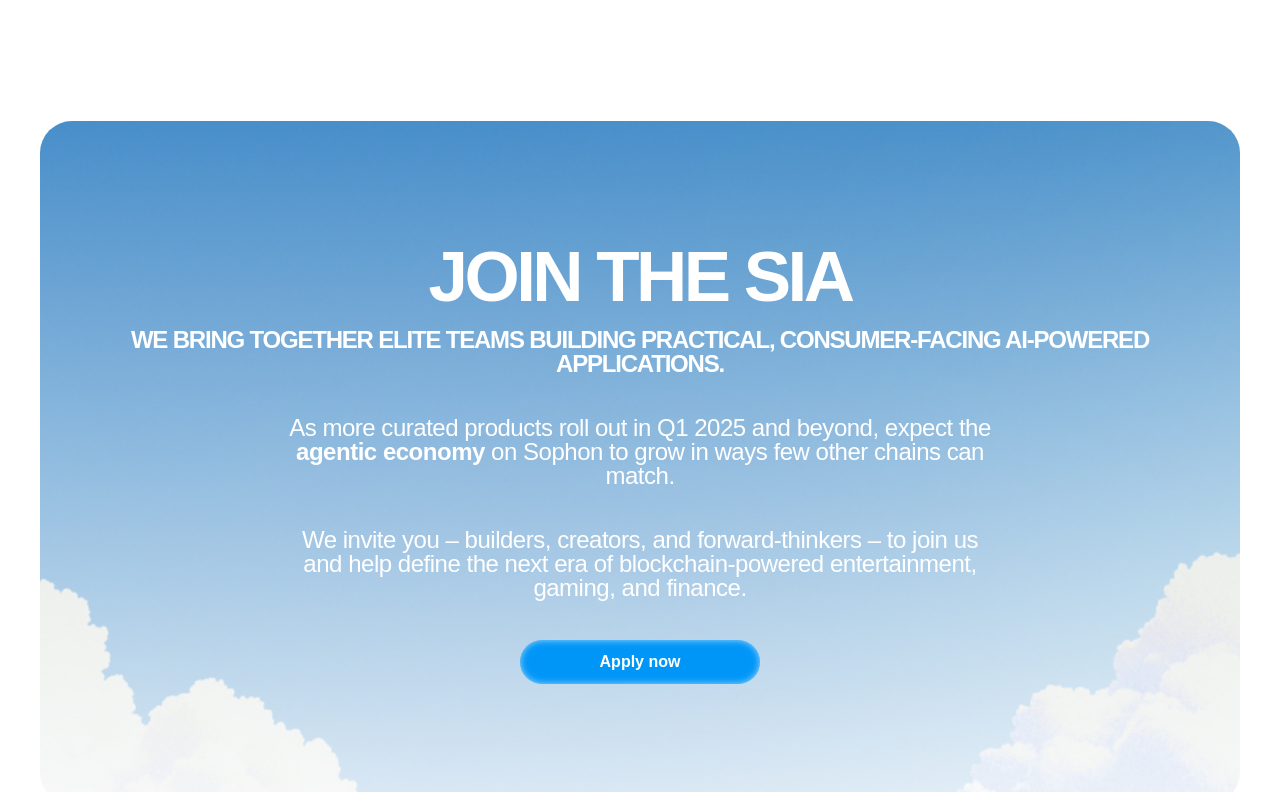
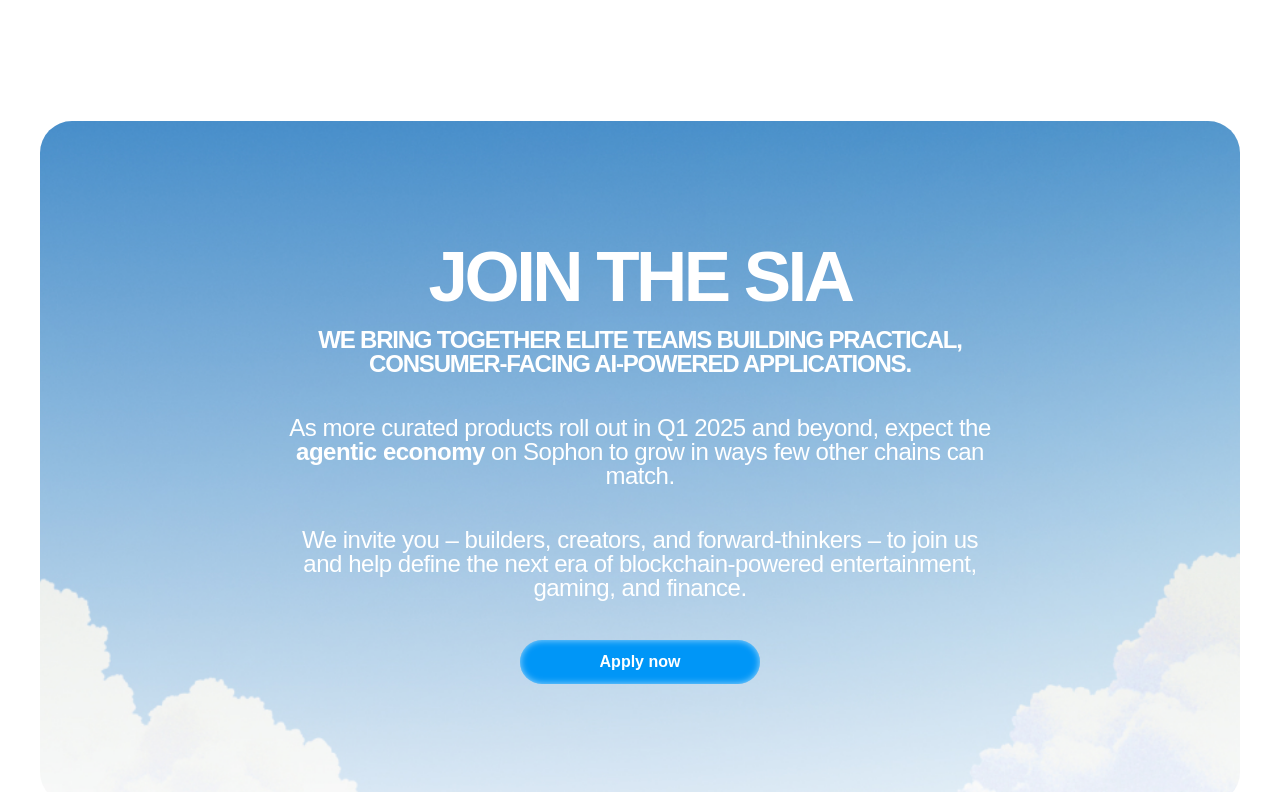
Before and after one commit to sophon-org/sophon-ai-landing, a Next.js app: page / in a window 1280 px wide. Shown: the part 2700-3492 px from the top of the page. Built offline with nearby package versions, Linux system fonts and the light colour scheme; a web font is replaced by a local one.

Commit message:
fix: css

```diff
--- a/components/bottom-cta.tsx
+++ b/components/bottom-cta.tsx
@@ -30,7 +30,8 @@
 						className={cn(
 							'block font-bold uppercase pt-4 -tracking-wider',
 							'md:text-[24px] md:leading-[24px]',
-							'text-[16px] leading-[16px]'
+							'text-[16px] leading-[16px]',
+							'max-w-[720px] w-full'
 						)}>
 						{'We bring together elite teams building practical, consumer-facing AI-powered applications.'}
 					</p>
--- a/components/partners.tsx
+++ b/components/partners.tsx
@@ -53,7 +53,7 @@
 			target={'_blank'}
 			className={cn(
 				'group transition-colors',
-				'space-y-4 rounded-lg p-6 flex flex-col',
+				'space-y-4 rounded-3xl p-6 flex flex-col',
 				'bg-grey hover:bg-gradient-to-b from-[#F9FBFB] to-[#EDF6FB]',
 				'aspect-[327/360] w-full md:w-[440px] md:min-w-[440px] md:aspect-auto'
 			)}>
```
